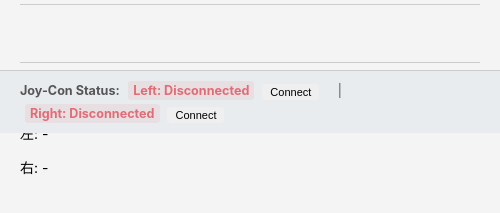
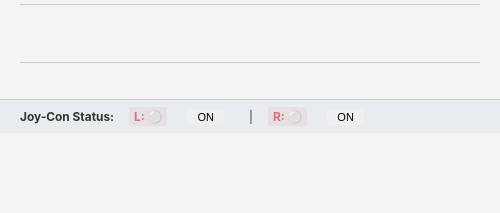
Before and after one commit to amapyon/joycon-g3, an Electron app: page main-window.html in a window 500 px wide. Shown: the part 667-880 px from the top of the page. After the commit the page ends 805 px from the top, so only its background shows below. Drawn offline with Linux system fonts and the light colour scheme; no server answers.

Commit message:
バッテリーの情報をステータスバーに表示するようにした

```diff
--- a/main-window.html
+++ b/main-window.html
@@ -31,17 +31,26 @@
         #error-message { color: #dc3545; margin-top: 15px; font-weight: bold; min-height: 1.2em; }
         hr { margin-top: 25px; margin-bottom: 15px; border: 0; border-top: 1px solid #ccc; }
         #main-joycon-status {
-            position: fixed;   /* ★ 位置を固定 */
-            bottom: 0;         /* ★ 下端に配置 */
-            left: 0;          /* ★ 左端に配置 */
-            width: 100%;       /* ★ 幅を100%に */
-            background-color: #e9ecef; /* 背景色で見やすく */
-            border-top: 1px solid #ccc; /* 上の境界線 */
-            padding: 8px 20px; /* 内側の余白 */
-            box-sizing: border-box; /* paddingを含めて幅を計算 */
-            font-size: 0.9em;  /* 元のスタイル */
-            color: #555;      /* 元のスタイル */
-            z-index: 10;       /* 他の要素より手前に表示 (念のため) */
+            position: fixed;
+            bottom: 0;
+            left: 0;
+            width: 100%;
+            background-color: #e9ecef;
+            border-top: 1px solid #ccc;
+            padding: 5px 20px;
+            box-sizing: border-box;
+            font-size: 0.85em;
+            color: #333;
+            z-index: 10;
+            display: flex;
+            align-items: center;
+            gap: 10px;
+            white-space: nowrap;
+            overflow: hidden;
+        }
+        #main-joycon-status span {
+            display: flex;
+            align-items: center;
         }
         .running-slideshow { font-weight: bold; color: green; }
         /* style.css の .connected, .disconnected を利用 */
@@ -129,20 +138,18 @@
     <div id="main-joycon-status">
         <strong>Joy-Con Status:</strong>
         <span id="main-status-left-container">
-            <span id="main-status-left-text" class="disconnected">Left: Disconnected</span>
-            <button id="joycon-left-action-btn" style="padding: 2px 8px; font-size: 11px; margin-left: 5px;">Connect</button>
+            <span id="main-status-left-text" class="disconnected">L: ⚪</span>
+            <span id="main-battery-status-left" style="font-size: 0.8em; margin-left: 5px; color: #666;"></span>
+            <button id="joycon-left-action-btn" style="padding: 2px 10px; font-size: 11px; margin-left: 5px;">ON</button>
         </span> |
         <span id="main-status-right-container">
-            <span id="main-status-right-text" class="disconnected">Right: Disconnected</span>
-            <button id="joycon-right-action-btn" style="padding: 2px 8px; font-size: 11px; margin-left: 5px;">Connect</button>
+            <span id="main-status-right-text" class="disconnected">R: ⚪</span>
+            <span id="main-battery-status-right" style="font-size: 0.8em; margin-left: 5px; color: #666;"></span>
+            <button id="joycon-right-action-btn" style="padding: 2px 10px; font-size: 11px; margin-left: 5px;">ON</button>
         </span>
     </div>
 
-    <div id="battery-status" style="margin-top: 20px;">
-        <h3>Joy-Con バッテリー残量</h3>
-        <p>左: <span id="main-battery-status-left">-</span></p>
-        <p>右: <span id="main-battery-status-right">-</span></p>
-    </div>
+
 
     <script src="main-renderer.js"></script>
 </body>
```
Also changed, not shown: main-renderer.ts (+12 -6 lines).
